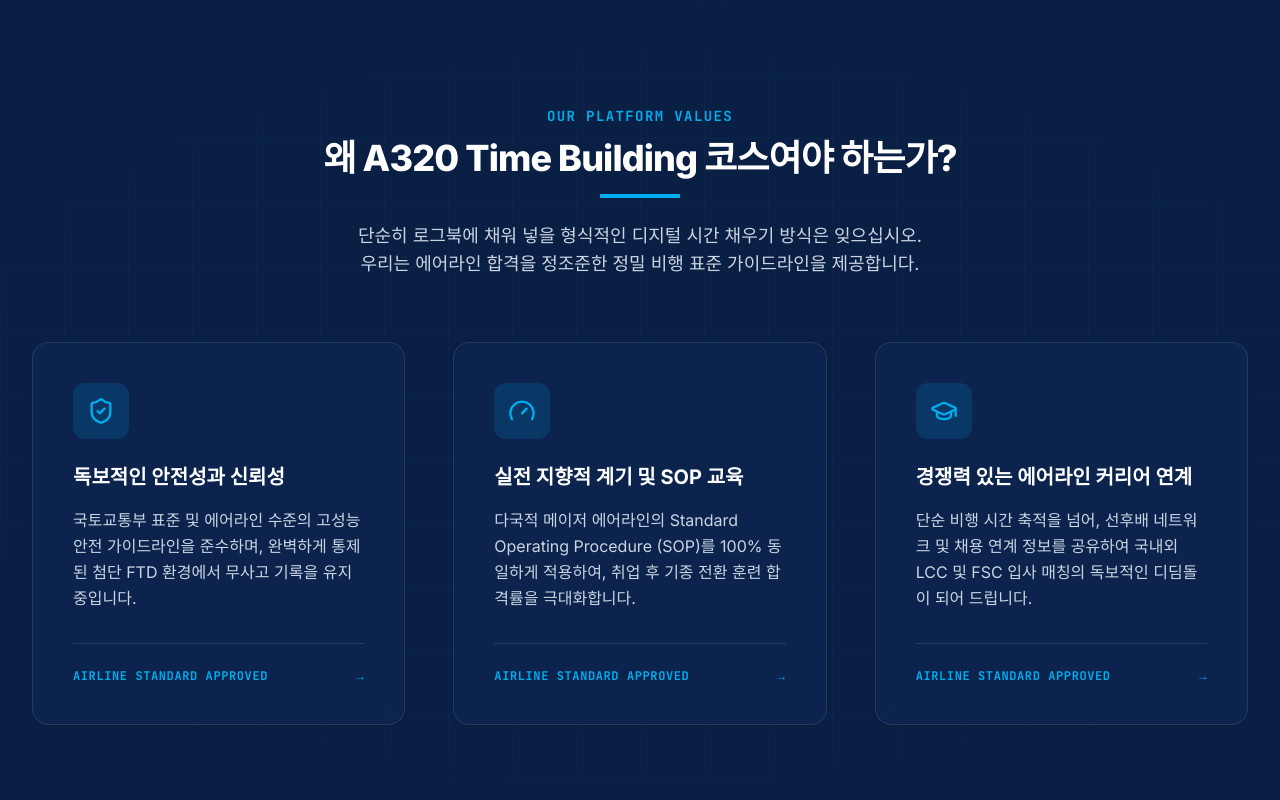
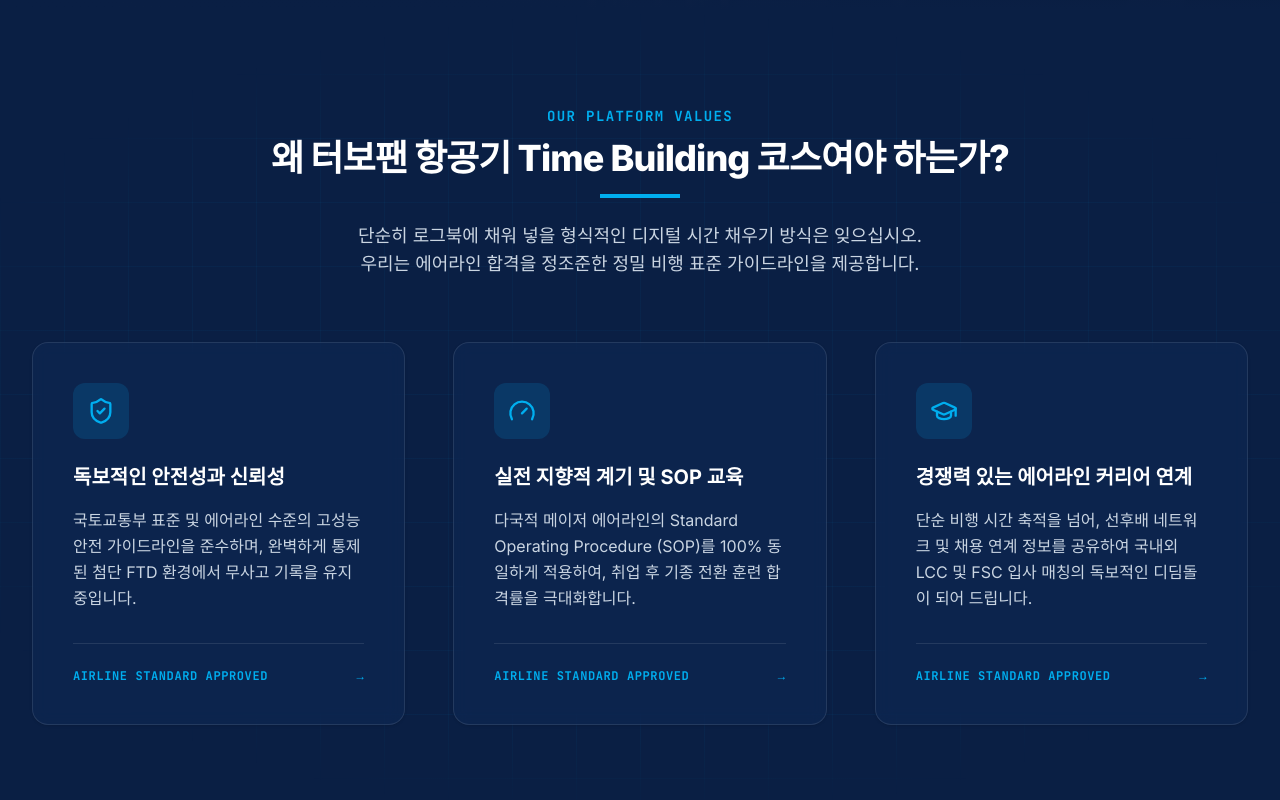
Before and after one commit to alamo99ko-ux/airbus320-time-build, a React (Vite) app: page / in a window 1280 px wide. Shown: the part 820-1620 px from the top of the page. Built offline with nearby package versions, Linux system fonts and the light colour scheme.

Commit message:
fix: update marketing copy for precision and consistency
Refined terminology in footer and value proposition sections to better reflect program scope and professional standards.

```diff
--- a/src/components/Footer.tsx
+++ b/src/components/Footer.tsx
@@ -30,7 +30,7 @@ export default function Footer() {
               </span>
             </div>
             <p className="text-xs sm:text-sm text-gray-400 leading-relaxed max-w-sm font-sans">
-              에어라인 입사와 실기 평정의 격을 높이는 Airbus A320 및 Boeing B737-800 FTD 모의비행 경력 구축 전문 기관. 현직 최고의 기장진의 SOP 정교 훈련을 제공받으십시오.
+              에어라인 입사와 실기 평정의 품격을 높이는 Airbus A320 및 Boeing B737-800 FTD 모의비행 경력 구축 전문 기관. 현직 최고의 기장진의 SOP 정규 훈련을 제공받으십시오.
             </p>
           </div>
 
--- a/src/components/ValueProposition.tsx
+++ b/src/components/ValueProposition.tsx
@@ -39,7 +39,7 @@ export default function ValueProposition() {
             transition={{ delay: 0.1, duration: 0.8 }}
             className="text-3xl sm:text-4xl font-extrabold text-white tracking-tight mb-4"
           >
-            왜 A320 Time Building 코스여야 하는가?
+            왜 터보팬 항공기 Time Building 코스여야 하는가?
           </motion.h2>
           <motion.div
             initial={{ width: 0 }}
```
